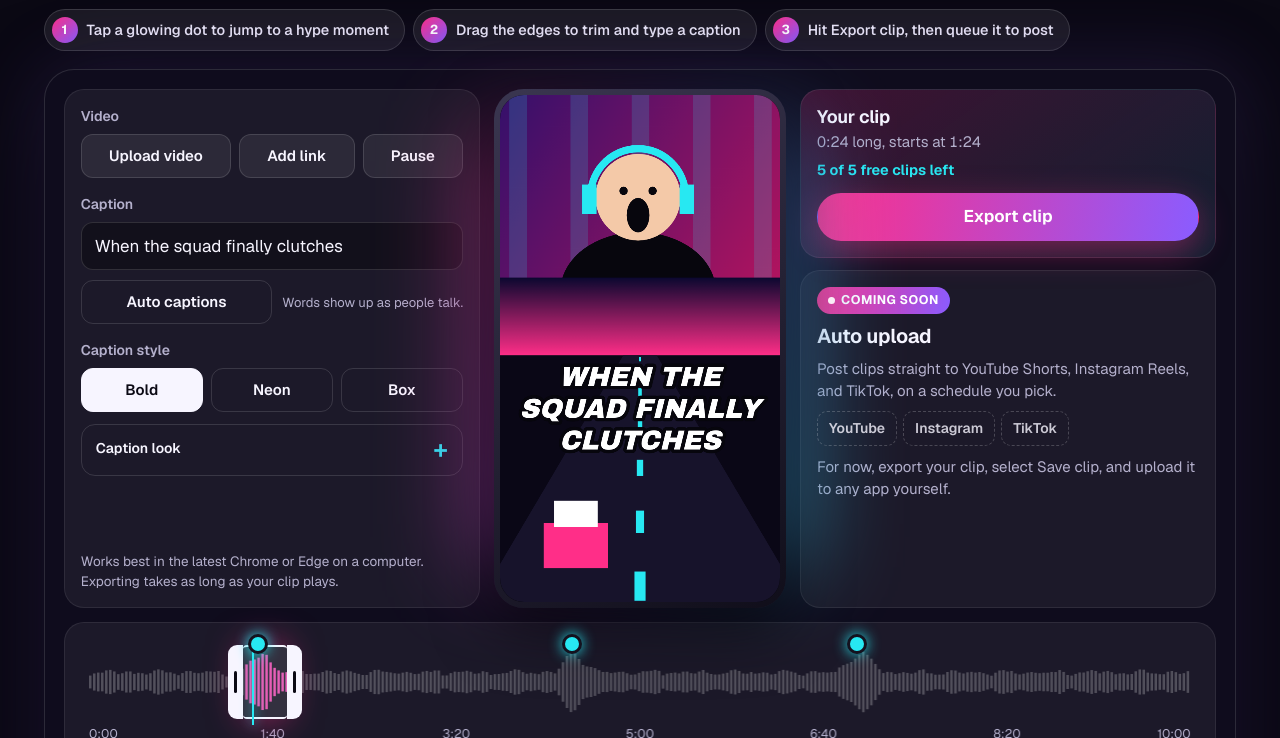
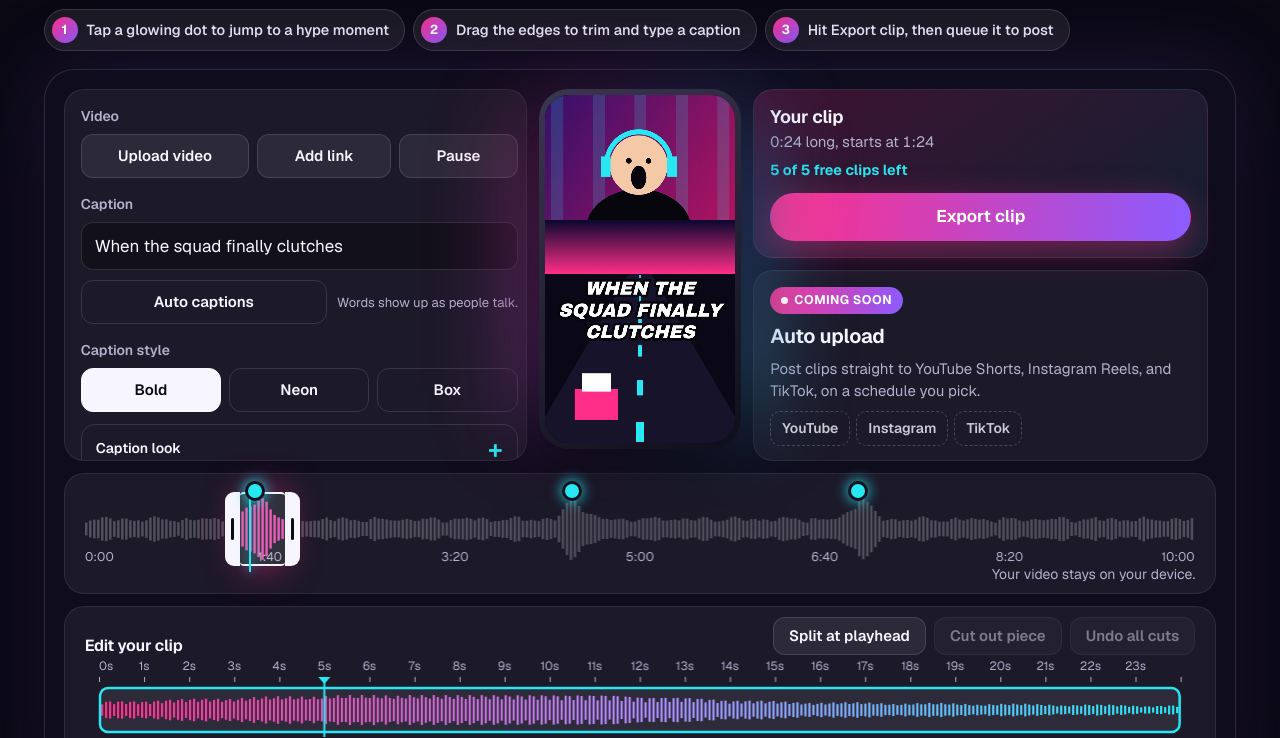
Before and after one commit to chasekroberger/cutlineclip, a website: page src/app.html in a window 1280 px wide. Shown: the part 707-1445 px from the top of the page. Drawn offline with nearby package versions, Linux system fonts and the light colour scheme; a web font is replaced by a local one.

Commit message:
Fit the editor on one screen
The phone preview sizes itself to the window height, the left and right
panels scroll inside themselves, and the timeline and cut editor are more
compact, so the video, timeline, and cut editor stay in view together on
laptops. Tablets put the controls beside the video.

Co-Authored-By: Claude Opus 5.5 <noreply@anthropic.com>
Claude-Session: https://claude.ai/code/session_018M2qqXB8hQFjVvufhde96Y

```diff
--- a/src/app.html
+++ b/src/app.html
@@ -731,6 +731,27 @@ html:not(.signed-in) .member-only { display: none !important; }
 .try-steps li { display: flex; align-items: center; gap: 9px; padding: 7px 15px 7px 7px; border-radius: 999px; background: rgba(255,255,255,.07); border: 1px solid rgba(255,255,255,.14); color: #ebe8f8; font-size: 14.5px; font-weight: 550; }
 .try-steps b { width: 26px; height: 26px; flex: none; border-radius: 50%; display: grid; place-items: center; background: linear-gradient(135deg, #ff2e88, #8a5cff); color: #fff; font-size: 13px; }
 .hero-dark .studio { margin-top: 0; border: 1px solid rgba(255,255,255,.12); box-shadow: 0 40px 100px rgba(0,0,0,.5), 0 0 80px rgba(138,92,255,.18); }
+
+/* One-screen editor: the video sizes itself to the screen, the side panels scroll inside themselves,
+   and the timeline and cut editor are compact, so the video stays in view while editing. */
+.studio { --pw: clamp(200px, calc((100vh - 440px) * .5625), 300px); --ph: calc(var(--pw) * 16 / 9 + 12px); scroll-margin-top: 76px; }
+@media (min-width: 1081px) {
+  .studio { grid-template-columns: minmax(0, 1fr) var(--pw) minmax(0, 1fr); align-items: start; gap: 12px; }
+  .studio .edit, .studio .side { max-height: var(--ph); overflow-y: auto; overscroll-behavior: contain; scrollbar-width: thin; scrollbar-color: rgba(255,255,255,.28) transparent; padding-right: 8px; }
+  .studio .timeline { padding: 10px 20px 8px; }
+  .studio .track { height: 80px; }
+  .studio .editor { padding: 10px 20px 8px; gap: 6px; }
+  .studio .ed-head .note { display: none; }
+  .studio .ed-head h3 { font-size: 16px; }
+  .studio .ed-track { height: 78px; }
+  .studio .ed-tools .tool { min-height: 38px; padding-block: 6px; }
+}
+@media (min-width: 621px) and (max-width: 1080px) {
+  .studio { --pw: clamp(190px, calc((100vh - 430px) * .5625), 260px); grid-template-columns: var(--pw) minmax(0, 1fr); grid-template-areas: "phone edit" "time time" "cut cut" "side side"; align-items: start; }
+  .studio .edit { max-height: var(--ph); overflow-y: auto; overscroll-behavior: contain; padding-right: 8px; }
+  .studio .track, .studio .ed-track { height: 84px; }
+  .studio .ed-head .note { display: none; }
+}
 </style>
 </head>
 <body>
```
